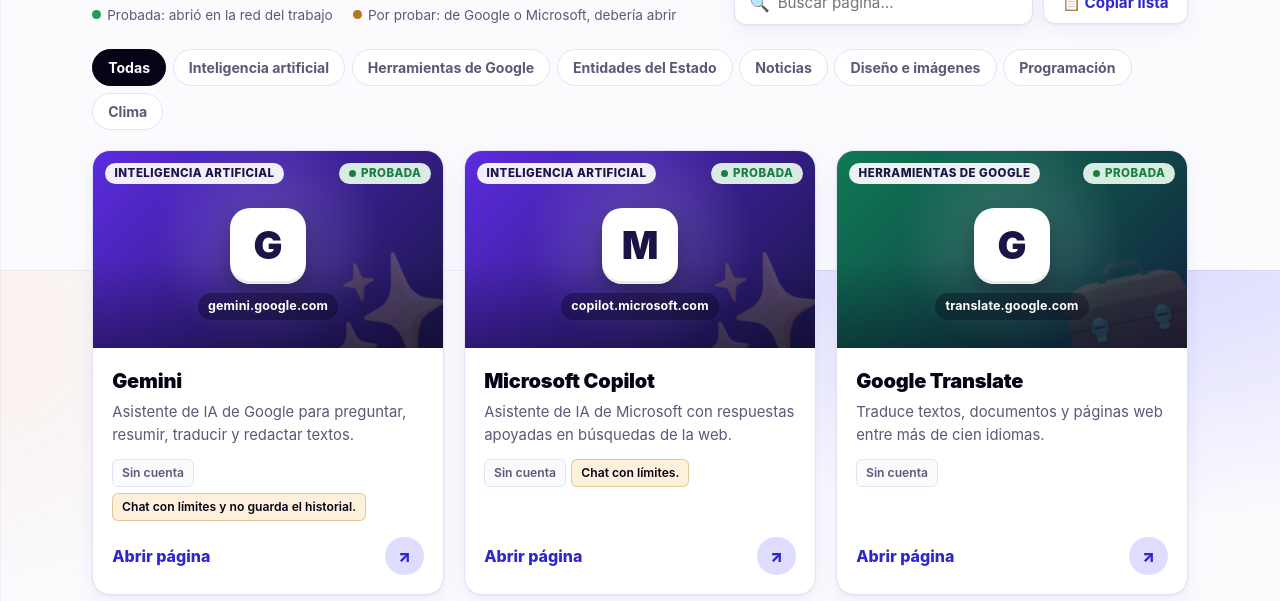
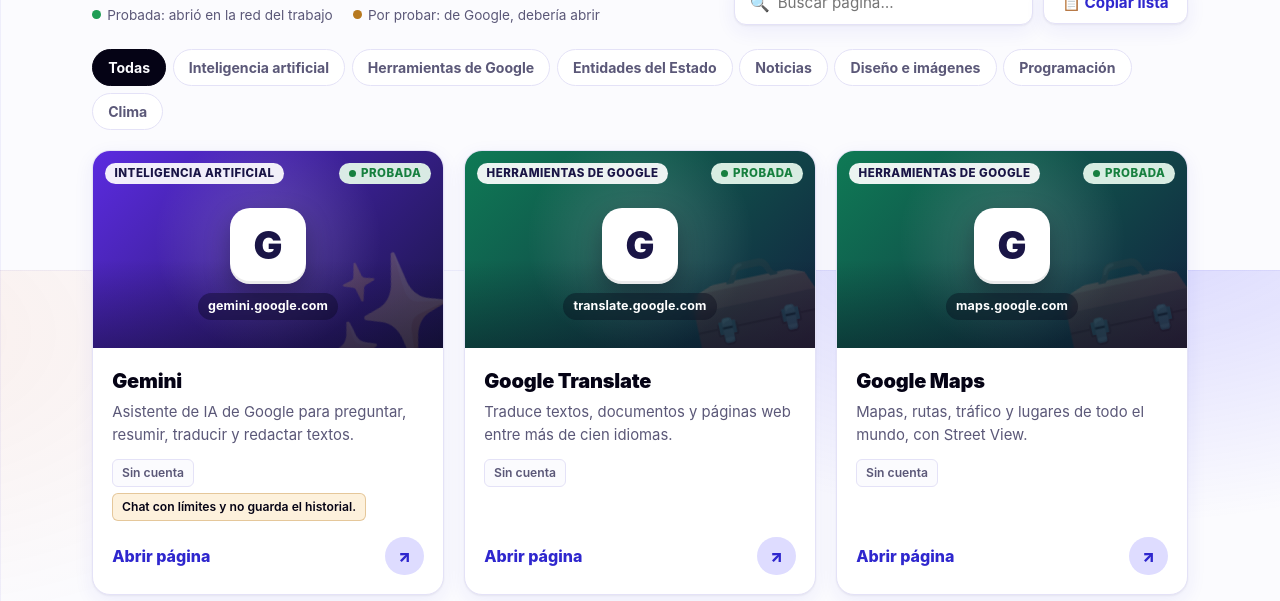
Before and after one commit to maivichelsea/vistra-arcade, a plain HTML site: page paginas.html in a window 1280 px wide. Shown: the part 530-1131 px from the top of the page. Drawn offline with Linux system fonts and the light colour scheme.

Commit message:
Quitar Microsoft Copilot de las páginas permitidas
Co-Authored-By: Claude Opus 5.5 <noreply@anthropic.com>

```diff
--- a/js/paginas-datos.js
+++ b/js/paginas-datos.js
@@ -2,7 +2,7 @@
 // La página paginas.html se construye a partir de esta lista: para añadir una, basta con
 // añadir una entrada aquí (no hace falta tocar el HTML).
 //
-// estado: "probada" (se comprobó que abre) | "por-probar" (de Google/Microsoft, debería abrir)
+// estado: "probada" (se comprobó que abre) | "por-probar" (de Google, debería abrir)
 // nota: aviso opcional que se muestra en la tarjeta (límites, si pide cuenta para algo, etc.).
 
 // Portada de cada categoría: degradado, emoji decorativo y orden en la página.
@@ -21,9 +21,6 @@ const VISTRA_PAGINAS = [
   { nombre: "Gemini", url: "https://gemini.google.com", categoria: "Inteligencia artificial", estado: "probada",
     descripcion: "Asistente de IA de Google para preguntar, resumir, traducir y redactar textos.",
     nota: "Chat con límites y no guarda el historial." },
-  { nombre: "Microsoft Copilot", url: "https://copilot.microsoft.com", categoria: "Inteligencia artificial", estado: "probada",
-    descripcion: "Asistente de IA de Microsoft con respuestas apoyadas en búsquedas de la web.",
-    nota: "Chat con límites." },
 
   // Herramientas de Google
   { nombre: "Google Translate", url: "https://translate.google.com", categoria: "Herramientas de Google", estado: "probada",
--- a/paginas.html
+++ b/paginas.html
@@ -53,7 +53,7 @@
           <h2 id="lista-title">Todas las páginas</h2>
           <ul class="pages-legend">
             <li><span class="legend-dot is-ok" aria-hidden="true"></span>Probada: abrió en la red del trabajo</li>
-            <li><span class="legend-dot is-pending" aria-hidden="true"></span>Por probar: de Google o Microsoft, debería abrir</li>
+            <li><span class="legend-dot is-pending" aria-hidden="true"></span>Por probar: de Google, debería abrir</li>
           </ul>
         </div>
         <div class="pages-tools">
```
